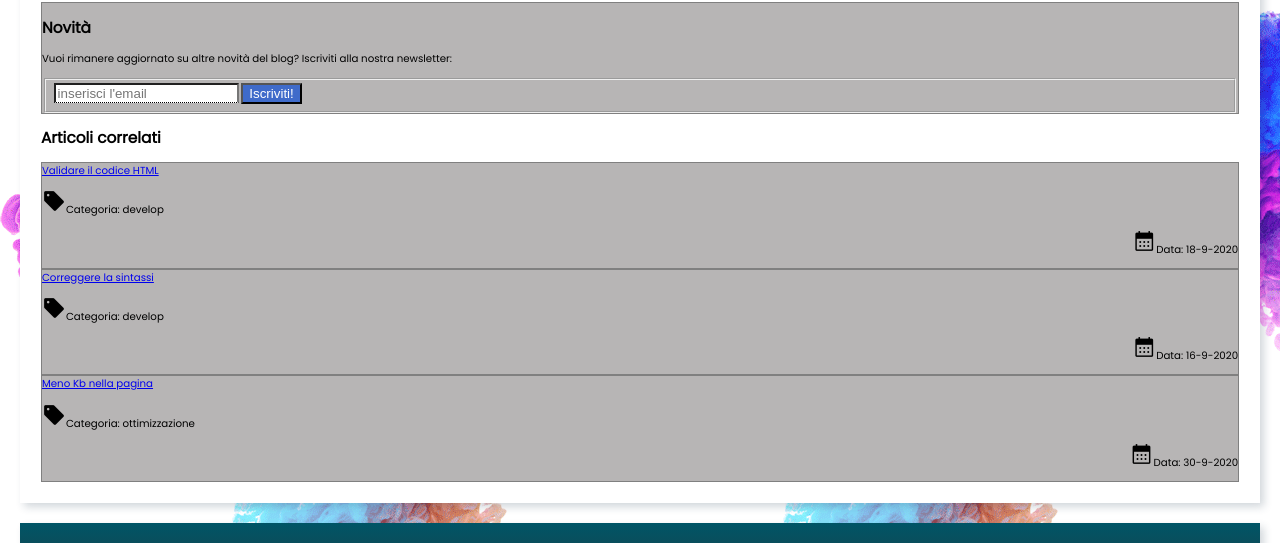
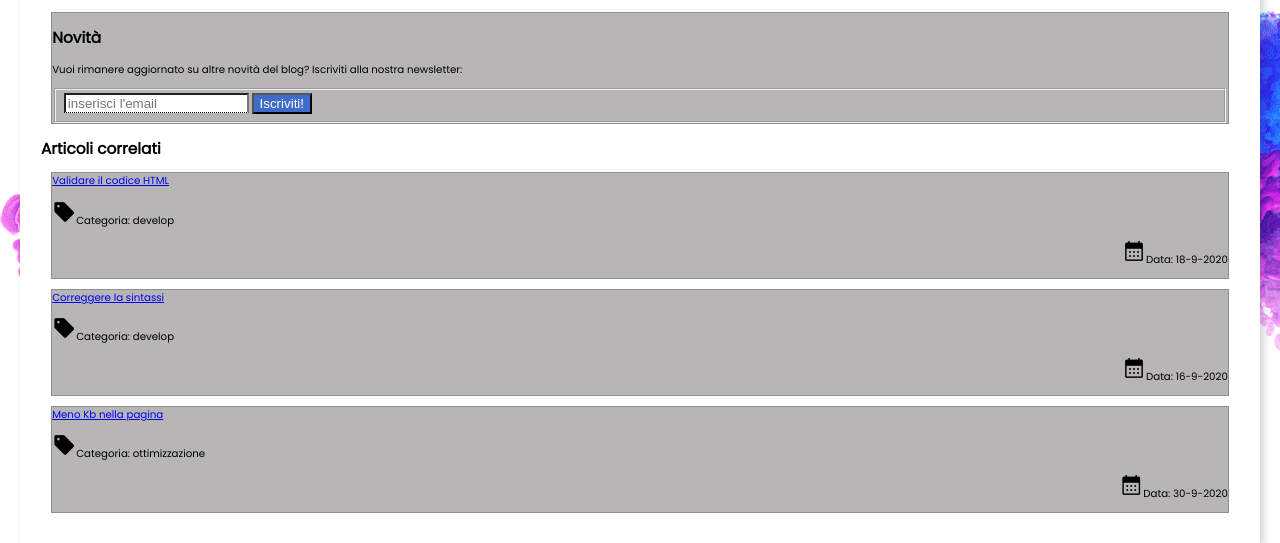
Before and after one commit to damianocherubini/FS0223-CHERUBINI, a plain HTML site: page settimana1/esercizi/g4/articolo.html in a window 1280 px wide. Shown: the part 1262-1805 px from the top of the page. Drawn offline with nearby package versions, Linux system fonts and the light colour scheme.

Commit message:
marg articoli

```diff
--- a/settimana1/esercizi/g4/assets/css/style.css
+++ b/settimana1/esercizi/g4/assets/css/style.css
@@ -102,8 +102,9 @@ table {
     color: #00A1C8;
 }
 .sect {
-    border: solid 1px grey;
+    border: solid 1px rgb(143, 143, 143);
     background-color: rgb(183, 181, 181);
+    margin: 1em;
 }
 .ali {
     text-align: right;
```
